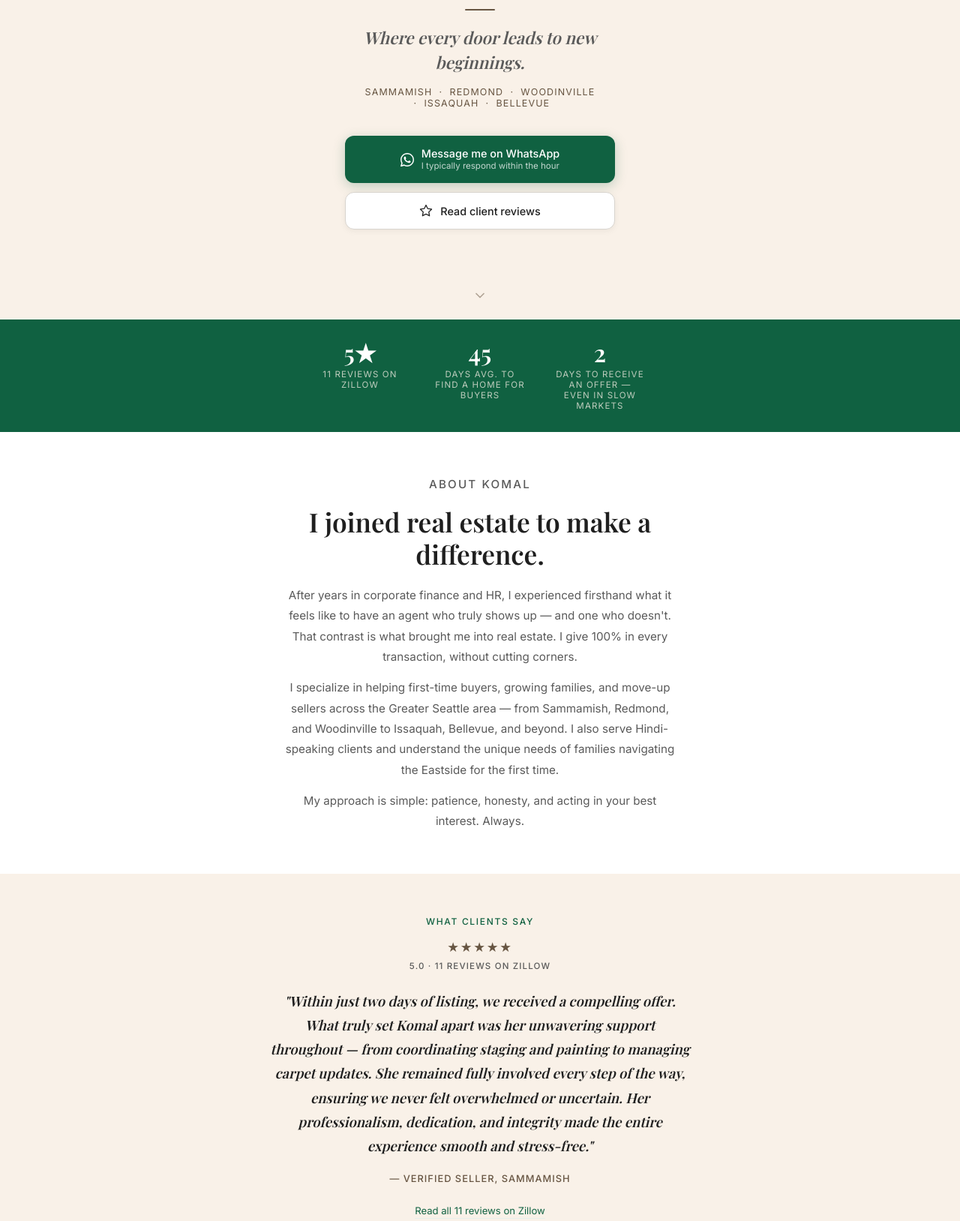
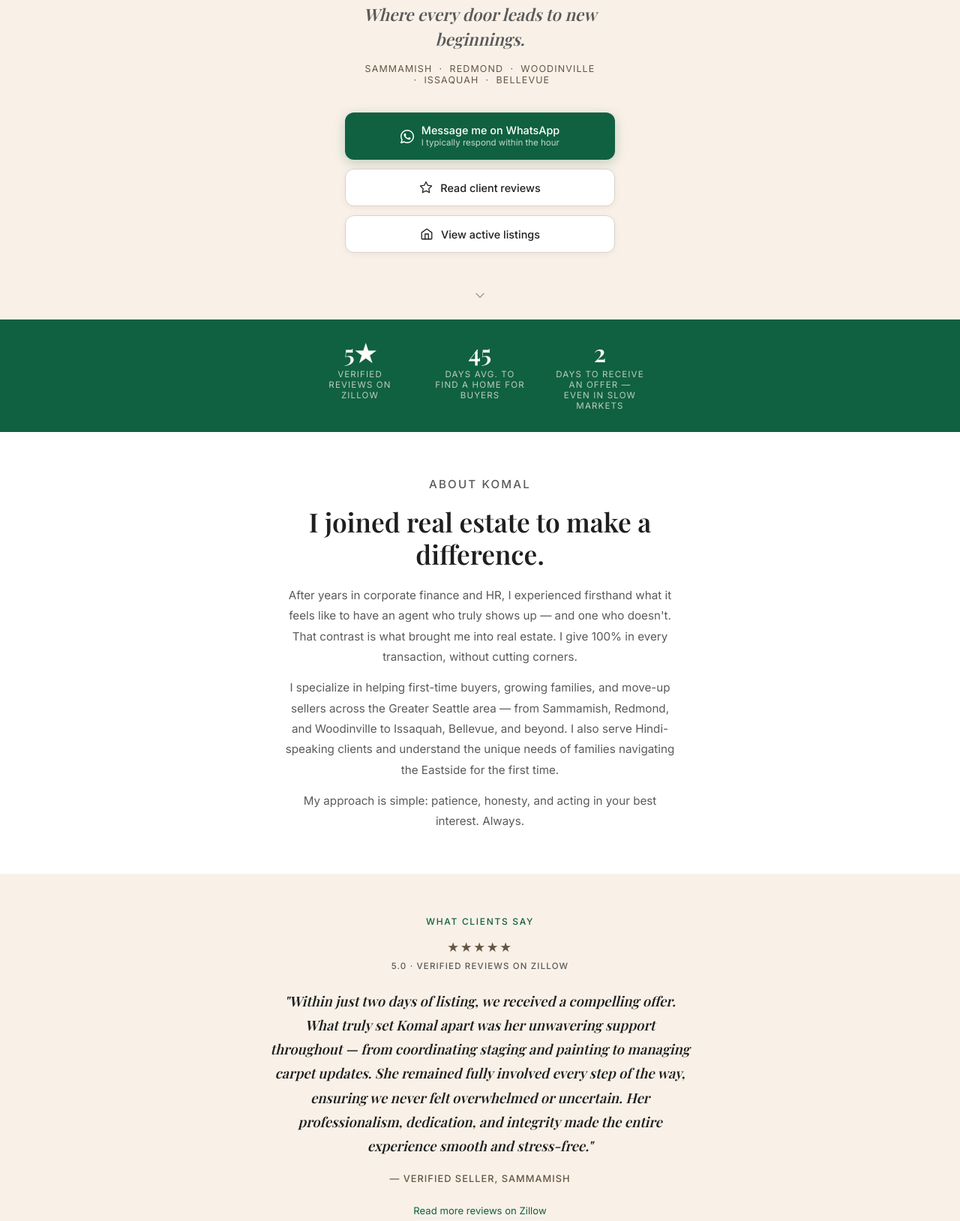
Before and after one commit to rivermormedia/homes-with-komal, a plain HTML site: page index.html in a window 1280 px wide. Shown: the part 374-2002 px from the top of the page at 75% size. Drawn offline with nearby package versions, Linux system fonts and the light colour scheme; a web font is replaced by a local one.

Commit message:
Fix image aspect ratio, restore listings link, remove review count
- Headshot recompressed preserving aspect ratio (600x480, EXIF-corrected)
  WebP 20KB vs original 1.2MB — CSS object-fit handles circular crop
- Restored View active listings button (JLS link)
- Removed specific review count — replaced with evergreen "Verified reviews on Zillow"

Co-Authored-By: Claude Sonnet 4.6 <noreply@anthropic.com>

```diff
--- a/index.html
+++ b/index.html
@@ -496,6 +496,14 @@
         Read client reviews
       </a>
 
+      <!-- Active Listings -->
+      <a href="https://komals.johnlscott.com/home" class="btn btn-outline" target="_blank" rel="noopener">
+        <svg viewBox="0 0 24 24" fill="none" stroke="currentColor" stroke-width="1.75" stroke-linecap="round" stroke-linejoin="round" aria-hidden="true">
+          <path d="M3 9.5L12 3l9 6.5V20a1 1 0 0 1-1 1H4a1 1 0 0 1-1-1V9.5z"/><path d="M9 21V12h6v9"/>
+        </svg>
+        View active listings
+      </a>
+
     </nav>
 
     <!-- Scroll indicator -->
@@ -510,7 +518,7 @@
   <div class="proof-strip" role="region" aria-label="Results">
     <div class="proof-item">
       <span class="proof-number">5★</span>
-      <span class="proof-label">11 reviews on Zillow</span>
+      <span class="proof-label">Verified reviews on Zillow</span>
     </div>
     <div class="proof-item">
       <span class="proof-number">45</span>
@@ -538,13 +546,13 @@
     <div class="testimonial-inner">
       <p class="section-label">What clients say</p>
       <div class="stars" aria-label="5 stars">★★★★★</div>
-      <span class="zillow-badge">5.0 · 11 reviews on Zillow</span>
+      <span class="zillow-badge">5.0 · Verified reviews on Zillow</span>
       <blockquote>
         "Within just two days of listing, we received a compelling offer. What truly set Komal apart was her unwavering support throughout — from coordinating staging and painting to managing carpet updates. She remained fully involved every step of the way, ensuring we never felt overwhelmed or uncertain. Her professionalism, dedication, and integrity made the entire experience smooth and stress-free."
       </blockquote>
       <p class="testimonial-author">— Verified seller, Sammamish</p>
       <p class="testimonial-cta">
-        <a href="https://www.zillow.com/profile/KomalSh" target="_blank" rel="noopener">Read all 11 reviews on Zillow</a>
+        <a href="https://www.zillow.com/profile/KomalSh" target="_blank" rel="noopener">Read more reviews on Zillow</a>
       </p>
     </div>
   </section>
```
Also changed, not shown: headshot-small.jpg, headshot.webp.
